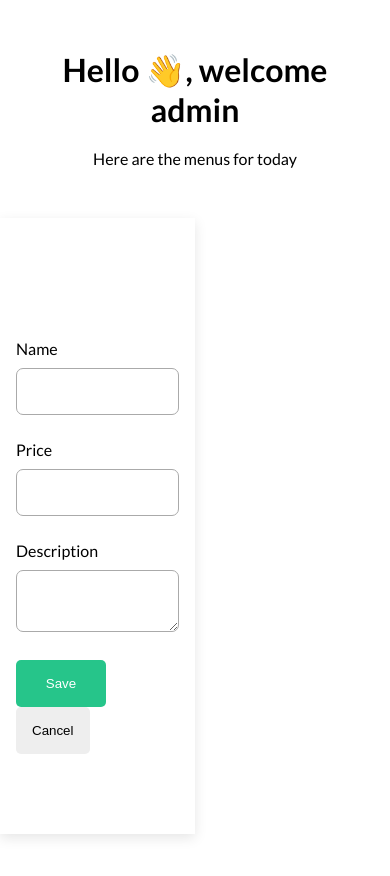
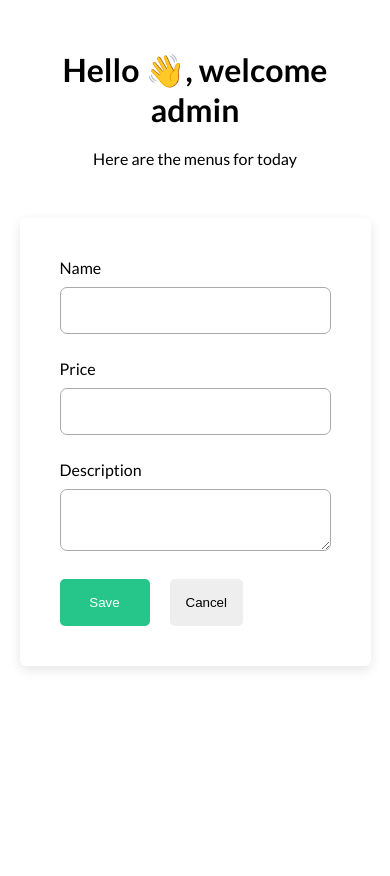
Before and after one commit to muritz11/bezao-test, a React (Create React App) app in the folder Part_Two/: page /new-item in a window 390 px wide. Shown: the top 876 px of the page. After the commit the page ends 844 px from the top, so only its background shows below. Built offline with nearby package versions, Linux system fonts and the light colour scheme.

Commit message:
fix: responsiveness

```diff
--- a/Part_Two/src/assets/styles/App.css
+++ b/Part_Two/src/assets/styles/App.css
@@ -25,7 +25,7 @@ header{
 
 
 #menu{
-    padding: 121px 16px 80px 16px;
+    padding: 0 16px 80px 16px;
     margin-bottom: 50px;
 }
 
@@ -72,9 +72,3 @@ a{
     }
 
 }
-
-
-
-/* @keyframes slideInLeft {
-
-} */
--- a/Part_Two/src/assets/styles/NewItem.css
+++ b/Part_Two/src/assets/styles/NewItem.css
@@ -2,6 +2,7 @@
 .new-cuisine{
     box-shadow: rgba(0, 0, 0, 0.1) 0px 4px 12px;
     width: 50% !important;
+    border-radius: 6px;
 }
 
 .fg{
@@ -38,3 +39,17 @@
     color: #26C58A;
     margin-bottom: 15px;
 }
+
+@media screen and (max-width: 763px) {
+    .new-cuisine{
+        width: 70% !important;
+        margin: auto;
+        padding: 40px 40px !important;
+    }
+}
+
+@media screen and (max-width: 428px) {
+    .new-cuisine{
+        width: 90% !important;
+    }
+}
--- a/Part_Two/src/components/cards/menu/MenuCard.css
+++ b/Part_Two/src/components/cards/menu/MenuCard.css
@@ -4,6 +4,7 @@
     overflow: hidden;
     box-shadow: rgba(0, 0, 0, 0.1) 0px 1px;
     background-color: #fff;
+    position: relative;
 }
 
 .menu-card > img{
@@ -33,11 +34,27 @@
     margin-bottom: 8px;
 }
 
+.edit{
+    position: absolute;
+    top: 10px;
+    right: 5px;
+}
+
 .action-btns{
     /* background-color: #FFAD14; */
     color: var(--darkGr);
     display: none;
     cursor: pointer;
+}
+
+@media (pointer:none), (pointer:coarse) {
+    .action-btns{
+        display: initial;
+    }
+
+    .edit{
+        color: #26C58A;
+    }
 }
 
 .delete, .edit{
--- a/Part_Two/src/components/cards/menu/MenuCard.js
+++ b/Part_Two/src/components/cards/menu/MenuCard.js
@@ -12,7 +12,7 @@ const MenuCard = ({ name, price, img, desc, toggleDel, itemId }) => {
             <h4 className='fs-14 fw-700 txt-capitalize'>{name}</h4>
             <p className='fs-10 fw-400 txt-dark'>{desc}</p>
             <div className='price-container'>
-                <p className="fs-14 fw-700 txt-dark">&#8358; {price}</p>
+                <p className="fs-14 fw-400 txt-dark">&#8358; {price}</p>
                 <div className='action-btns'>
                   <Link to={'edit'}><FiEdit className='fs-20 edit' /></Link>
                   <AiOutlineDelete onClick={() => {toggleDel(itemId)}} className='fs-20 delete' />
--- a/Part_Two/src/redux/features/menuSlice.js
+++ b/Part_Two/src/redux/features/menuSlice.js
@@ -2,6 +2,7 @@ import { createSlice } from "@reduxjs/toolkit";
 import menuDish from "../../assets/images/menu dish.svg";
 import drawSoup from "../../assets/images/draw soup.svg";
 import eggSauce from "../../assets/images/fried egg sauce.svg";
+import beans from "../../assets/images/beans.svg";
 
 export const menuSlice = createSlice({
     name: 'menu',
@@ -35,18 +36,18 @@ export const menuSlice = createSlice({
                 image: eggSauce
             },
             {
-                id: 1,
+                id: 5,
                 title: 'jellof rice',
                 price: '1,100',
                 description: 'Fried potato/yam chips with egg sauce or any topping of your choice',
                 image: menuDish
             },
             {
-                id: 1,
-                title: 'jellof rice',
+                id: 6,
+                title: 'beans',
                 price: '3,500',
                 description: 'Fried potato/yam chips with egg sauce or any topping of your choice',
-                image: menuDish
+                image: beans
             },
         ],
     reducers: {
--- a/Part_Two/src/screens/Home.js
+++ b/Part_Two/src/screens/Home.js
@@ -11,7 +11,7 @@ const Home = () => {
   const cuisines = useSelector((state) => state.menu)
   const [state, setState] = useState({
     deleteItemId: '',
-    deleteModalOpen: true
+    deleteModalOpen: false
   })
 
   const toggleDeleteModal = (delItemId) => {
```
Also changed, not shown: Part_Two/src/assets/images/beans.svg (added).
